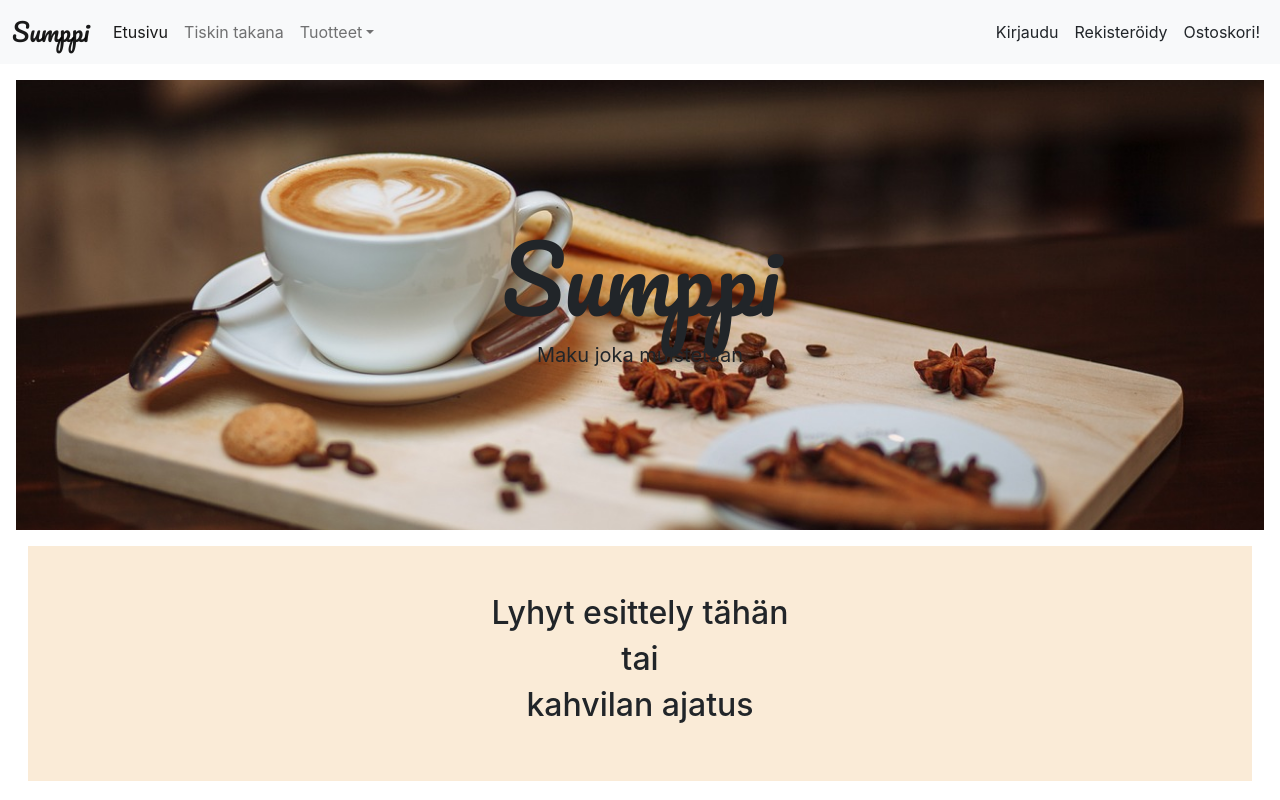
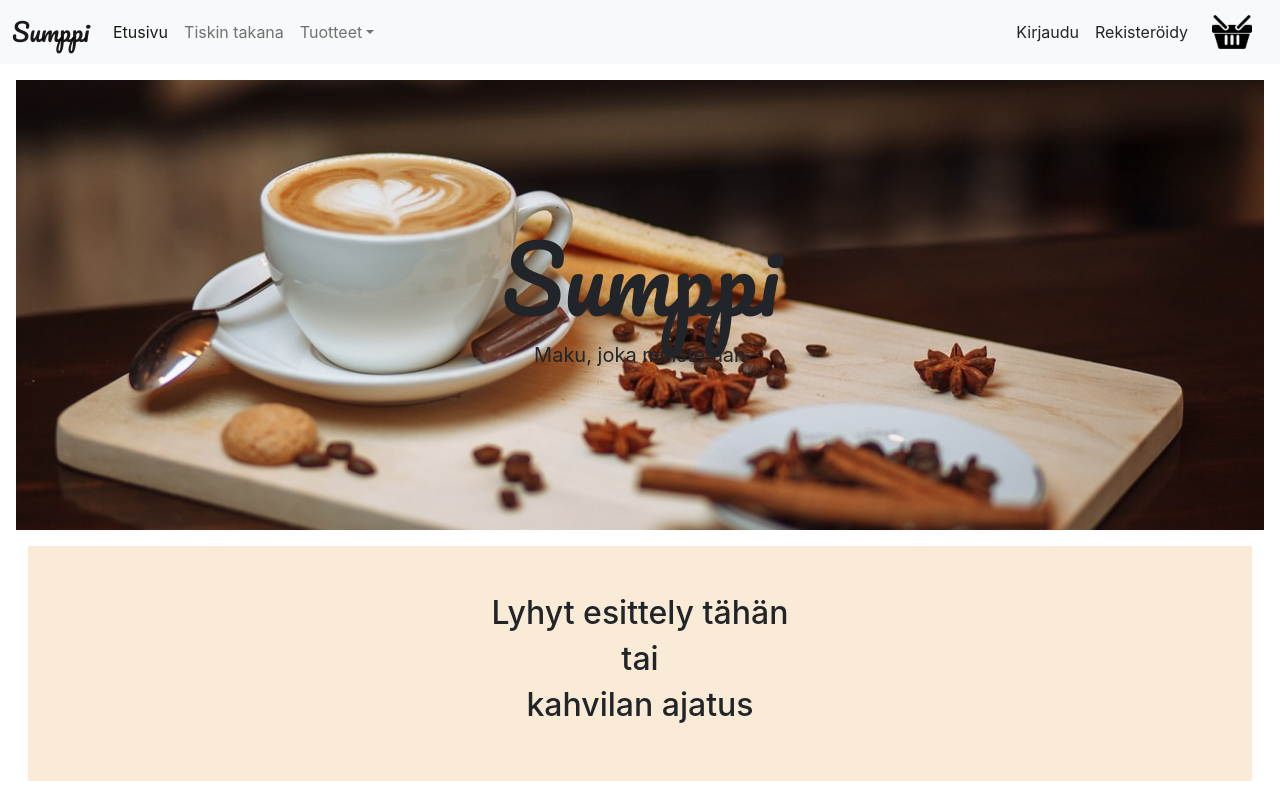
Before and after one commit to Ennikatariina/Verkkopalveluprojekti_ryhma9, a React (Create React App) app: page / in a window 1280 px wide. Shown: the top 800 px of the page. Built offline with nearby package versions, Linux system fonts and the light colour scheme.

Commit message:
added shoppingbasket

```diff
--- a/src/components/Header.js
+++ b/src/components/Header.js
@@ -6,7 +6,7 @@ export default function Header() {
         <div className="position-relative overflow-hidden p-3 p-md-5 m-md-3 text-center bg-light" id="taustakuva">
           <div className="col-md-5 p-lg-5 mx-auto my-5">
             <h1 className="display-4 fw-normal">Sumppi</h1>
-            <p className="lead fw-normal">Maku joka muistetaan</p>
+            <p className="lead fw-normal">Maku, joka muistetaan</p>
           </div>
           <div className="product-device shadow-sm d-none d-md-block"></div>
           <div className="product-device product-device-2 shadow-sm d-none d-md-block"></div>
--- a/src/components/Navbar.js
+++ b/src/components/Navbar.js
@@ -1,4 +1,5 @@
 import React from 'react'
+import shopping from '../images/shopping_basket.png'
 
 export default function Navbar() {
   return (
@@ -27,11 +28,15 @@ export default function Navbar() {
               </li>
           </ul>
         </div>
-        <div class="nav-right">
+        <div className="nav-right">
             <a href="#" className="nav-link link-dark px-2">Kirjaudu</a> </div>
             <div className="nav-right">
             <a href="#" className="nav-link link-dark px-2">Rekisteröidy</a></div>
-            <div className="nav-right"><a href="#" className="nav-link link-dark px-2">Ostoskori!</a></div>
+            <div className="containernav-right">
+    <a class="nav-right mx-3" href="#">
+      <img src={shopping} alt="" width="40" height="auto"></img>
+    </a>
+  </div>
       </div>
     </nav>
   )
```
